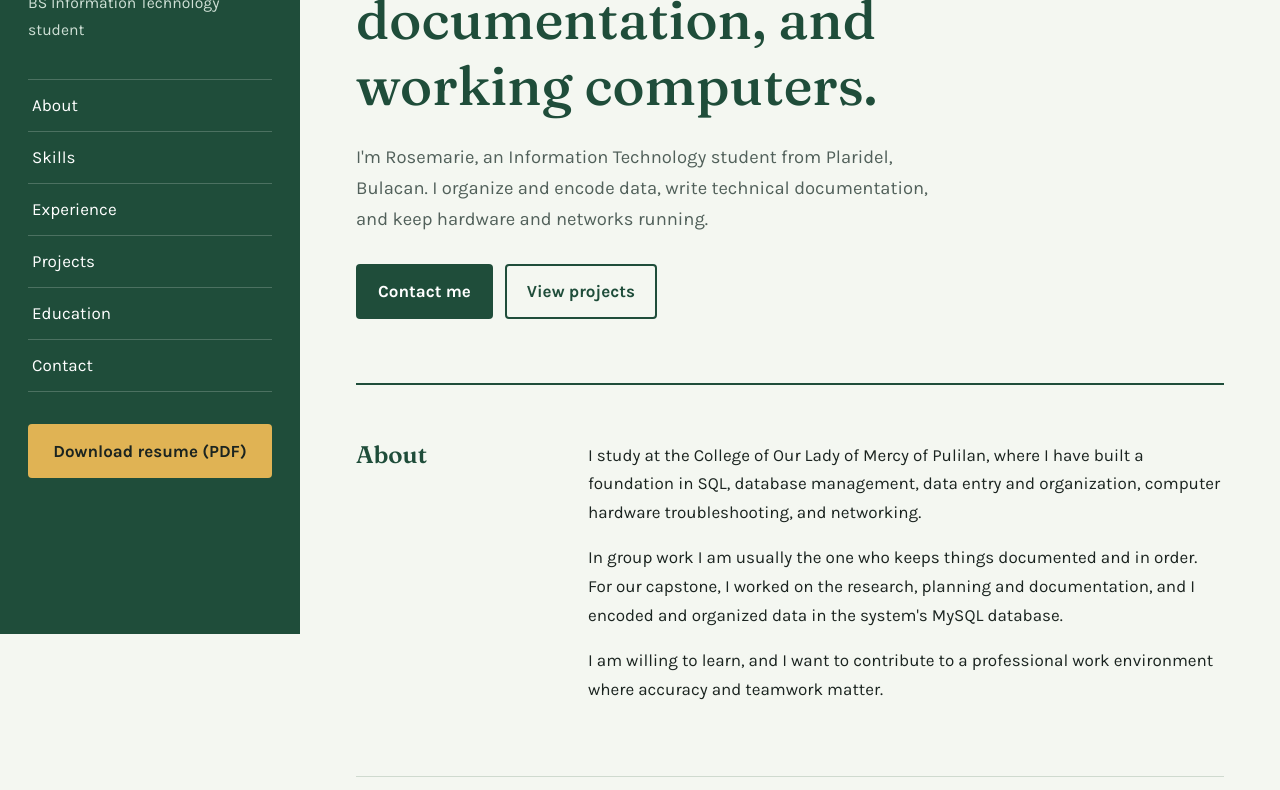
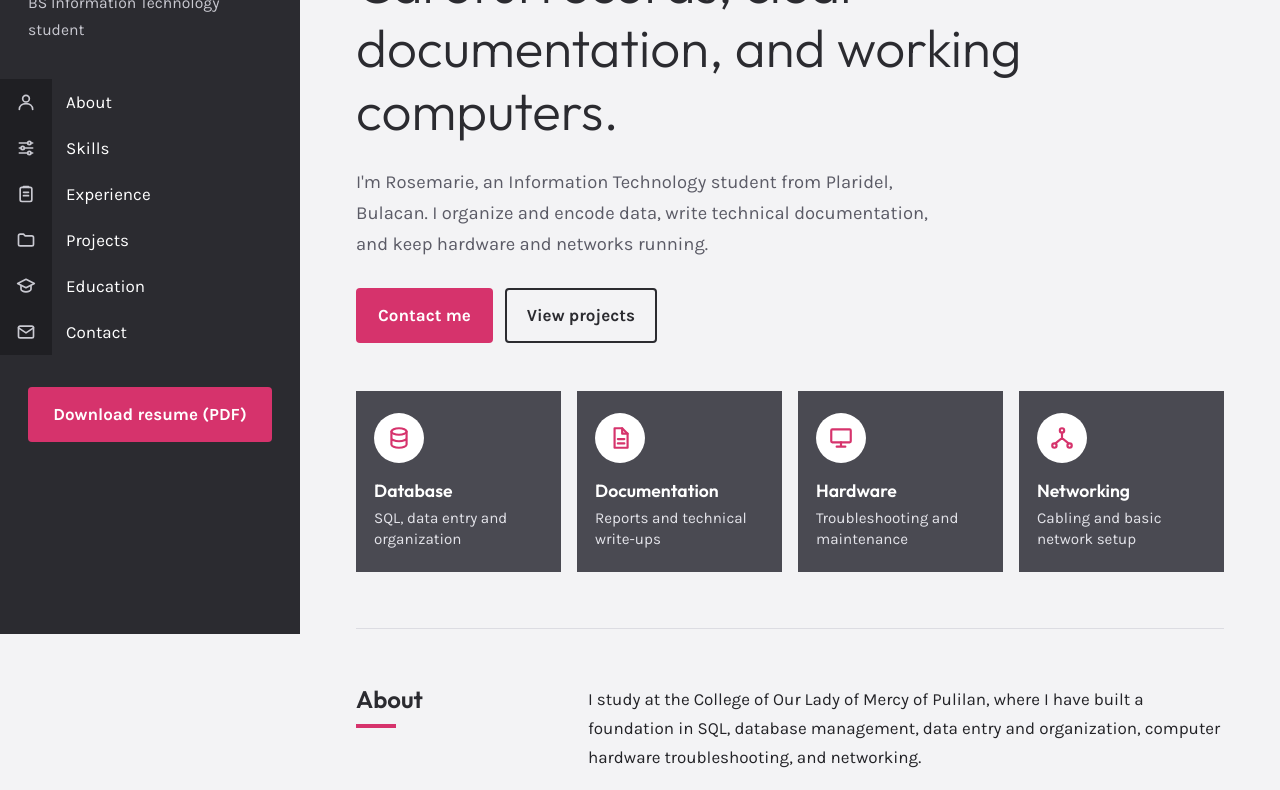
Before and after one commit to rosemarie0402/rosemarie-portfolio, a plain HTML site: page index.html in a window 1280 px wide. Shown: the part 166-956 px from the top of the page. Drawn offline with Linux system fonts and the light colour scheme.

Commit message:
changes: designs

```diff
--- a/css/style.css
+++ b/css/style.css
@@ -1,7 +1,16 @@
 :root {
-  --forest: #1f4d3a;  --forest-dark: #163a2b;
-  --leaf: #2f7a59;  --paper: #f4f7f1;  --sheet: #ffffff;  --ink: #1b2420;  --soft: #51605a;  --rule: #cfdacf;  --gold: #e0b354;
-  --font-heading: "Fraunces", Georgia, serif;
+  --charcoal: #2b2b30;
+  --charcoal-deep: #1f1f23;
+  --slate: #4a4a52;
+  --pink: #d6336c;
+  --pink-dark: #b42558;
+  --pink-soft: #fde8f0;
+  --paper: #f3f3f5;
+  --sheet: #ffffff;
+  --ink: #232327;
+  --soft: #5b5b66;
+  --rule: #dcdce2;
+  --font-heading: "Outfit", "Segoe UI", Arial, sans-serif;
   --font-body: "Karla", "Segoe UI", Arial, sans-serif;
   --sidebar-width: 300px;
 }
@@ -37,7 +46,7 @@ p {
 }
 
 a {
-  color: var(--leaf);
+  color: var(--pink-dark);
 }
 
 ul {
@@ -47,7 +56,7 @@ ul {
 }
 
 :focus-visible {
-  outline: 3px solid var(--gold);
+  outline: 3px solid var(--pink);
   outline-offset: 3px;
 }
 
@@ -66,8 +75,8 @@ ul {
   top: -60px;
   z-index: 100;
   padding: 8px 14px;
-  background: var(--gold);
-  color: var(--ink);
+  background: var(--pink);
+  color: #ffffff;
   border-radius: 4px;
 }
 
@@ -86,31 +95,31 @@ ul {
 }
 
 .button-solid {
-  background: var(--forest);
+  background: var(--pink);
   color: #ffffff;
 }
 
 .button-solid:hover {
-  background: var(--leaf);
+  background: var(--pink-dark);
 }
 
 .button-line {
-  border-color: var(--forest);
-  color: var(--forest);
+  border-color: var(--charcoal);
+  color: var(--charcoal);
 }
 
 .button-line:hover {
-  background: var(--forest);
+  background: var(--charcoal);
   color: #ffffff;
 }
 
 .button-light {
-  background: var(--gold);
-  color: var(--ink);
+  background: var(--pink);
+  color: #ffffff;
 }
 
 .button-light:hover {
-  background: #edc670;
+  background: var(--pink-dark);
 }
 
 .sidebar {
@@ -119,8 +128,8 @@ ul {
   left: 0;
   bottom: 0;
   width: var(--sidebar-width);
-  padding: 40px 28px;
-  background: var(--forest);
+  padding: 40px 0;
+  background: var(--charcoal);
   color: #ffffff;
   overflow-y: auto;
 }
@@ -129,6 +138,10 @@ ul {
   margin-left: var(--sidebar-width);
   padding: 0 56px;
   max-width: calc(var(--sidebar-width) + 900px);
+}
+
+.sidebar-top {
+  padding: 0 28px;
 }
 
 .identity {
@@ -143,11 +156,12 @@ ul {
   width: 64px;
   height: 64px;
   margin-bottom: 18px;
-  border: 2px solid var(--gold);
+  background: var(--pink);
   border-radius: 50%;
   font-family: var(--font-heading);
   font-size: 1.5rem;
-  color: var(--gold);
+  font-weight: 600;
+  color: #ffffff;
 }
 
 .identity-name {
@@ -160,7 +174,7 @@ ul {
 .identity-role {
   display: block;
   margin-top: 6px;
-  color: #cfe0d6;
+  color: #c9c9d1;
   font-size: 0.98rem;
 }
 
@@ -181,40 +195,66 @@ ul {
 
 .side-nav ul {
   margin-bottom: 32px;
-  border-top: 1px solid rgba(255, 255, 255, 0.2);
 }
 
 .side-nav li a {
-  display: block;
-  padding: 11px 4px;
-  border-bottom: 1px solid rgba(255, 255, 255, 0.2);
+  display: flex;
+  align-items: center;
+  gap: 14px;
+  padding: 0 28px 0 0;
   color: #ffffff;
   text-decoration: none;
 }
 
+.nav-icon {
+  display: grid;
+  place-items: center;
+  flex-shrink: 0;
+  width: 52px;
+  height: 46px;
+  background: var(--charcoal-deep);
+  color: #c9c9d1;
+}
+
 .side-nav li a:hover {
-  color: var(--gold);
+  background: var(--slate);
 }
 
 .side-nav li a.current {
-  color: var(--gold);
+  background: var(--pink);
   font-weight: 700;
+}
+
+.side-nav li a.current .nav-icon {
+  background: var(--pink-dark);
+  color: #ffffff;
 }
 
 .side-nav .button {
   display: block;
+  margin: 0 28px;
 }
 
 .intro {
-  padding: 88px 0 64px;
-  border-bottom: 2px solid var(--forest);
+  padding: 80px 0 56px;
+  border-bottom: 1px solid var(--rule);
+}
+
+.intro-kicker {
+  margin-bottom: 14px;
+  font-family: var(--font-heading);
+  font-weight: 600;
+  letter-spacing: 0.12em;
+  text-transform: uppercase;
+  font-size: 0.9rem;
+  color: var(--pink-dark);
 }
 
 .intro h1 {
-  max-width: 18ch;
-  font-size: clamp(2.1rem, 4.6vw, 3.4rem);
-  font-weight: 500;
-  color: var(--forest);
+  max-width: 20ch;
+  font-size: clamp(2.1rem, 4.6vw, 3.3rem);
+  font-weight: 300;
+  color: var(--charcoal);
 }
 
 .intro-lead {
@@ -230,6 +270,42 @@ ul {
   gap: 12px;
 }
 
+.tiles {
+  display: grid;
+  grid-template-columns: repeat(4, 1fr);
+  gap: 16px;
+  margin-top: 48px;
+}
+
+.tiles li {
+  display: flex;
+  flex-direction: column;
+  gap: 4px;
+  padding: 22px 18px;
+  background: var(--slate);
+  color: #e4e4ea;
+  font-size: 0.95rem;
+  line-height: 1.4;
+}
+
+.tiles strong {
+  font-family: var(--font-heading);
+  font-size: 1.1rem;
+  font-weight: 600;
+  color: #ffffff;
+}
+
+.tile-icon {
+  display: grid;
+  place-items: center;
+  width: 50px;
+  height: 50px;
+  margin-bottom: 12px;
+  border-radius: 50%;
+  background: #ffffff;
+  color: var(--pink);
+}
+
 .block {
   display: grid;
   grid-template-columns: 200px 1fr;
@@ -241,7 +317,16 @@ ul {
 
 .block h2 {
   font-size: 1.5rem;
-  color: var(--forest);
+  color: var(--charcoal);
+}
+
+.block h2::after {
+  content: "";
+  display: block;
+  width: 40px;
+  height: 4px;
+  margin-top: 10px;
+  background: var(--pink);
 }
 
 .block-body > p {
@@ -261,7 +346,7 @@ ul {
   top: 1.05em;
   width: 12px;
   height: 2px;
-  background: var(--leaf);
+  background: var(--pink);
 }
 
 .skills-table {
@@ -280,7 +365,7 @@ ul {
 }
 
 .skills-table thead th {
-  background: var(--forest);
+  background: var(--charcoal);
   color: #ffffff;
   font-weight: 700;
 }
@@ -304,7 +389,6 @@ ul {
   margin-bottom: 24px;
   background: var(--sheet);
   border: 1px solid var(--rule);
-  border-radius: 4px;
 }
 
 .project:last-child {
@@ -314,8 +398,10 @@ ul {
 .project-when {
   margin-bottom: 6px;
   font-weight: 700;
-  font-size: 0.95rem;
-  color: var(--leaf);
+  font-size: 0.85rem;
+  letter-spacing: 0.08em;
+  text-transform: uppercase;
+  color: var(--pink);
 }
 
 .project h3 {
@@ -399,7 +485,7 @@ ul {
 
 .school .school-years {
   font-weight: 700;
-  color: var(--leaf);
+  color: var(--pink);
 }
 
 .block-contact {
@@ -433,22 +519,22 @@ ul {
   padding: 2px 10px;
   font: inherit;
   font-size: 0.9rem;
-  border: 1px solid var(--forest);
+  border: 1px solid var(--charcoal);
   border-radius: 4px;
   background: transparent;
-  color: var(--forest);
+  color: var(--charcoal);
   cursor: pointer;
 }
 
 .copy-button:hover {
-  background: var(--forest);
+  background: var(--charcoal);
   color: #ffffff;
 }
 
 .copy-status {
   margin-left: 8px;
   font-size: 0.9rem;
-  color: var(--leaf);
+  color: var(--pink);
 }
 
 .page-footer {
@@ -457,7 +543,7 @@ ul {
   justify-content: space-between;
   gap: 8px;
   padding: 24px 0 40px;
-  border-top: 2px solid var(--forest);
+  border-top: 1px solid var(--rule);
   color: var(--soft);
 }
 
@@ -468,6 +554,10 @@ ul {
 @media (max-width: 1100px) {
   :root {
     --sidebar-width: 250px;
+  }
+
+  .tiles {
+    grid-template-columns: repeat(2, 1fr);
   }
 
   .content {
@@ -485,12 +575,13 @@ ul {
     position: sticky;
     width: auto;
     bottom: auto;
-    padding: 12px 20px;
+    padding: 12px 0;
     z-index: 50;
     overflow: visible;
   }
 
   .sidebar-top {
+    padding: 0 20px;
     display: flex;
     align-items: center;
     justify-content: space-between;
@@ -551,6 +642,16 @@ ul {
     padding: 48px 0 44px;
   }
 
+  .tiles {
+    grid-template-columns: repeat(2, 1fr);
+    gap: 12px;
+    margin-top: 36px;
+  }
+
+  .side-nav .button {
+    margin: 0 20px;
+  }
+
   .project {
     padding: 20px;
   }
--- a/index.html
+++ b/index.html
@@ -9,7 +9,7 @@
 
   <link rel="preconnect" href="https://fonts.googleapis.com">
   <link rel="preconnect" href="https://fonts.gstatic.com" crossorigin>
-  <link href="https://fonts.googleapis.com/css2?family=Fraunces:opsz,wght@9..144,500;9..144,600&family=Karla:wght@400;500;700&display=swap" rel="stylesheet">
+  <link href="https://fonts.googleapis.com/css2?family=Outfit:wght@300;500;600;700&family=Karla:wght@400;500;700&display=swap" rel="stylesheet">
 
   <link rel="stylesheet" href="css/style.css">
 </head>
@@ -35,12 +35,12 @@
 
       <nav class="side-nav" id="sideNav" aria-label="Main">
         <ul>
-          <li><a href="#about">About</a></li>
-          <li><a href="#skills">Skills</a></li>
-          <li><a href="#experience">Experience</a></li>
-          <li><a href="#projects">Projects</a></li>
-          <li><a href="#education">Education</a></li>
-          <li><a href="#contact">Contact</a></li>
+          <li><a href="#about"><span class="nav-icon" aria-hidden="true"><svg viewBox="0 0 24 24" width="20" height="20" fill="none" stroke="currentColor" stroke-width="2" stroke-linecap="round" stroke-linejoin="round"><circle cx="12" cy="8" r="4"/><path d="M4 21c0-4.4 3.6-7 8-7s8 2.6 8 7"/></svg></span><span>About</span></a></li>
+          <li><a href="#skills"><span class="nav-icon" aria-hidden="true"><svg viewBox="0 0 24 24" width="20" height="20" fill="none" stroke="currentColor" stroke-width="2" stroke-linecap="round" stroke-linejoin="round"><path d="M4 6h10M18 6h2M4 12h2M10 12h10M4 18h10M18 18h2"/><circle cx="16" cy="6" r="2"/><circle cx="8" cy="12" r="2"/><circle cx="16" cy="18" r="2"/></svg></span><span>Skills</span></a></li>
+          <li><a href="#experience"><span class="nav-icon" aria-hidden="true"><svg viewBox="0 0 24 24" width="20" height="20" fill="none" stroke="currentColor" stroke-width="2" stroke-linecap="round" stroke-linejoin="round"><rect x="5" y="4" width="14" height="17" rx="2"/><path d="M9 4V3h6v1M9 10h6M9 14h6"/></svg></span><span>Experience</span></a></li>
+          <li><a href="#projects"><span class="nav-icon" aria-hidden="true"><svg viewBox="0 0 24 24" width="20" height="20" fill="none" stroke="currentColor" stroke-width="2" stroke-linecap="round" stroke-linejoin="round"><path d="M3 7a2 2 0 0 1 2-2h4l2 2h8a2 2 0 0 1 2 2v8a2 2 0 0 1-2 2H5a2 2 0 0 1-2-2z"/></svg></span><span>Projects</span></a></li>
+          <li><a href="#education"><span class="nav-icon" aria-hidden="true"><svg viewBox="0 0 24 24" width="20" height="20" fill="none" stroke="currentColor" stroke-width="2" stroke-linecap="round" stroke-linejoin="round"><path d="M2 9l10-5 10 5-10 5z"/><path d="M6 11.5V16c0 1.5 2.7 3 6 3s6-1.5 6-3v-4.5"/></svg></span><span>Education</span></a></li>
+          <li><a href="#contact"><span class="nav-icon" aria-hidden="true"><svg viewBox="0 0 24 24" width="20" height="20" fill="none" stroke="currentColor" stroke-width="2" stroke-linecap="round" stroke-linejoin="round"><rect x="3" y="5" width="18" height="14" rx="2"/><path d="M3 7l9 6 9-6"/></svg></span><span>Contact</span></a></li>
         </ul>
         <a class="button button-light" href="assets/Rosemarie_Agapito_Resume.pdf" download>Download resume (PDF)</a>
       </nav>
@@ -49,6 +49,7 @@
     <main class="content" id="main">
 
       <section class="intro" id="intro">
+        <p class="intro-kicker">Information Technology student</p>
         <h1>Careful records, clear documentation, and working computers.</h1>
         <p class="intro-lead">
           I'm Rosemarie, an Information Technology student from Plaridel, Bulacan.
@@ -59,6 +60,28 @@
           <a class="button button-solid" href="#contact">Contact me</a>
           <a class="button button-line" href="#projects">View projects</a>
         </div>
+        <ul class="tiles" aria-label="What I do">
+          <li>
+            <span class="tile-icon" aria-hidden="true"><svg viewBox="0 0 24 24" width="26" height="26" fill="none" stroke="currentColor" stroke-width="2" stroke-linecap="round" stroke-linejoin="round"><ellipse cx="12" cy="6" rx="7" ry="3"/><path d="M5 6v12c0 1.7 3.1 3 7 3s7-1.3 7-3V6M5 12c0 1.7 3.1 3 7 3s7-1.3 7-3"/></svg></span>
+            <strong>Database</strong>
+            <span>SQL, data entry and organization</span>
+          </li>
+          <li>
+            <span class="tile-icon" aria-hidden="true"><svg viewBox="0 0 24 24" width="26" height="26" fill="none" stroke="currentColor" stroke-width="2" stroke-linecap="round" stroke-linejoin="round"><path d="M7 3h7l5 5v13H7z"/><path d="M14 3v5h5M10 13h6M10 17h6"/></svg></span>
+            <strong>Documentation</strong>
+            <span>Reports and technical write-ups</span>
+          </li>
+          <li>
+            <span class="tile-icon" aria-hidden="true"><svg viewBox="0 0 24 24" width="26" height="26" fill="none" stroke="currentColor" stroke-width="2" stroke-linecap="round" stroke-linejoin="round"><rect x="3" y="4" width="18" height="12" rx="1"/><path d="M8 20h8M12 16v4"/></svg></span>
+            <strong>Hardware</strong>
+            <span>Troubleshooting and maintenance</span>
+          </li>
+          <li>
+            <span class="tile-icon" aria-hidden="true"><svg viewBox="0 0 24 24" width="26" height="26" fill="none" stroke="currentColor" stroke-width="2" stroke-linecap="round" stroke-linejoin="round"><circle cx="12" cy="5" r="2"/><circle cx="5" cy="19" r="2"/><circle cx="19" cy="19" r="2"/><path d="M12 7v5M12 12l-6 5M12 12l6 5"/></svg></span>
+            <strong>Networking</strong>
+            <span>Cabling and basic network setup</span>
+          </li>
+        </ul>
       </section>
 
       <section class="block" id="about" aria-labelledby="about-title">
```
Also changed, not shown: assets/favicon.svg, 1 other file.
